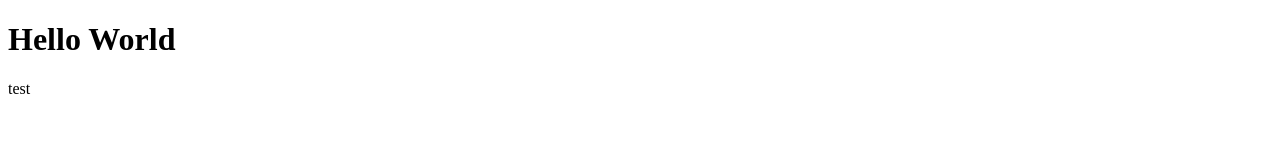
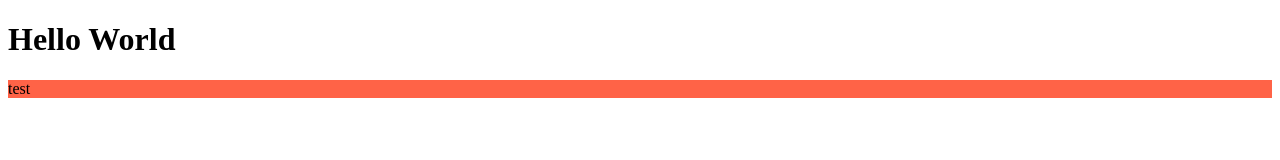
Before and after one commit to Seattle-Computing-Resourcing/Seattle-Computing-Resourcing.github.io, a plain HTML site: page index.html in a window 1280 px wide. Drawn offline with Linux system fonts and the light colour scheme.

Commit message:
Update index.html

```diff
--- a/index.html
+++ b/index.html
@@ -3,6 +3,6 @@
 <html>
     <body>
         <h1>Hello World</h1>
-        <p>test</p>
+        <p style="background-color:Tomato;">test</p>
     </body>
 </html>
```
